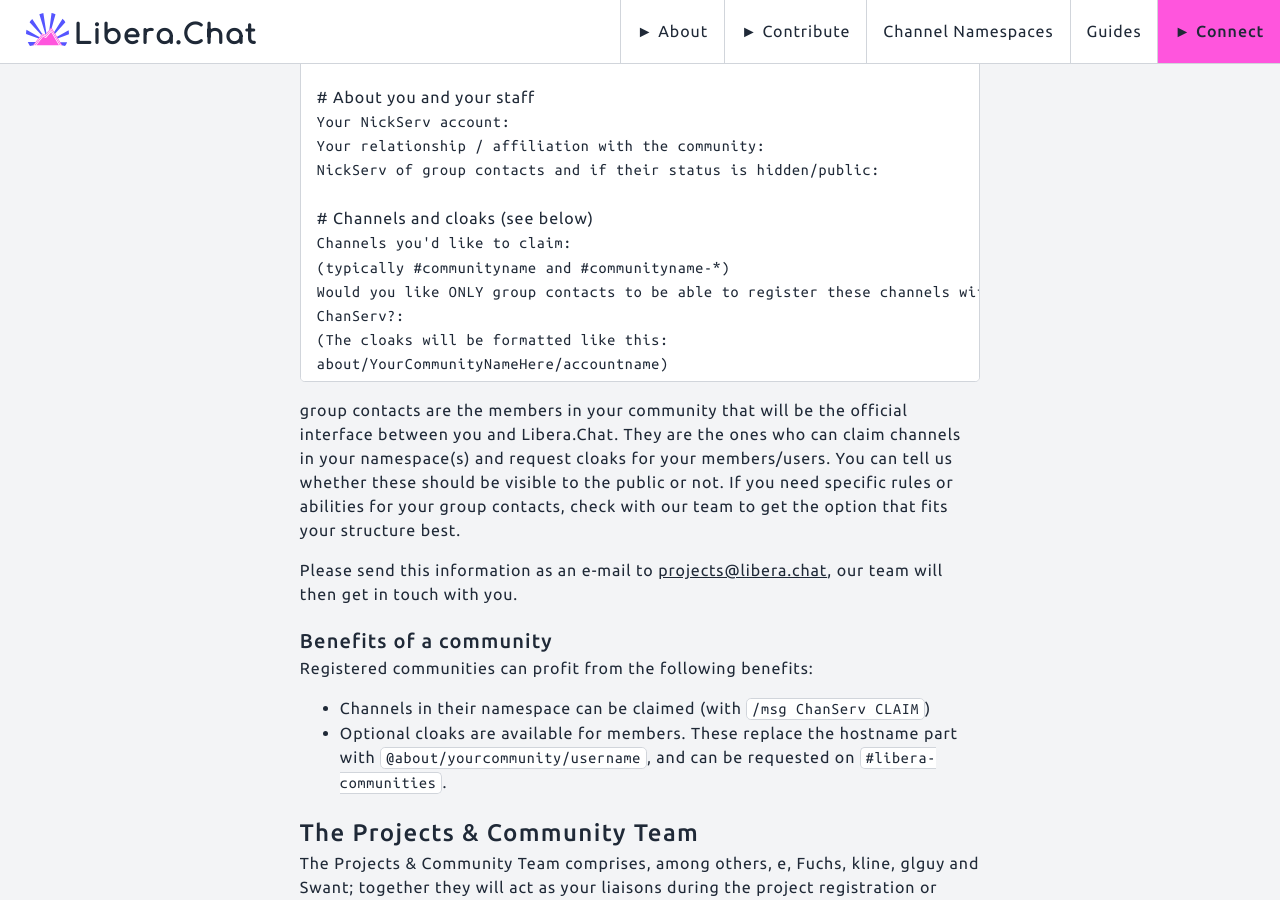
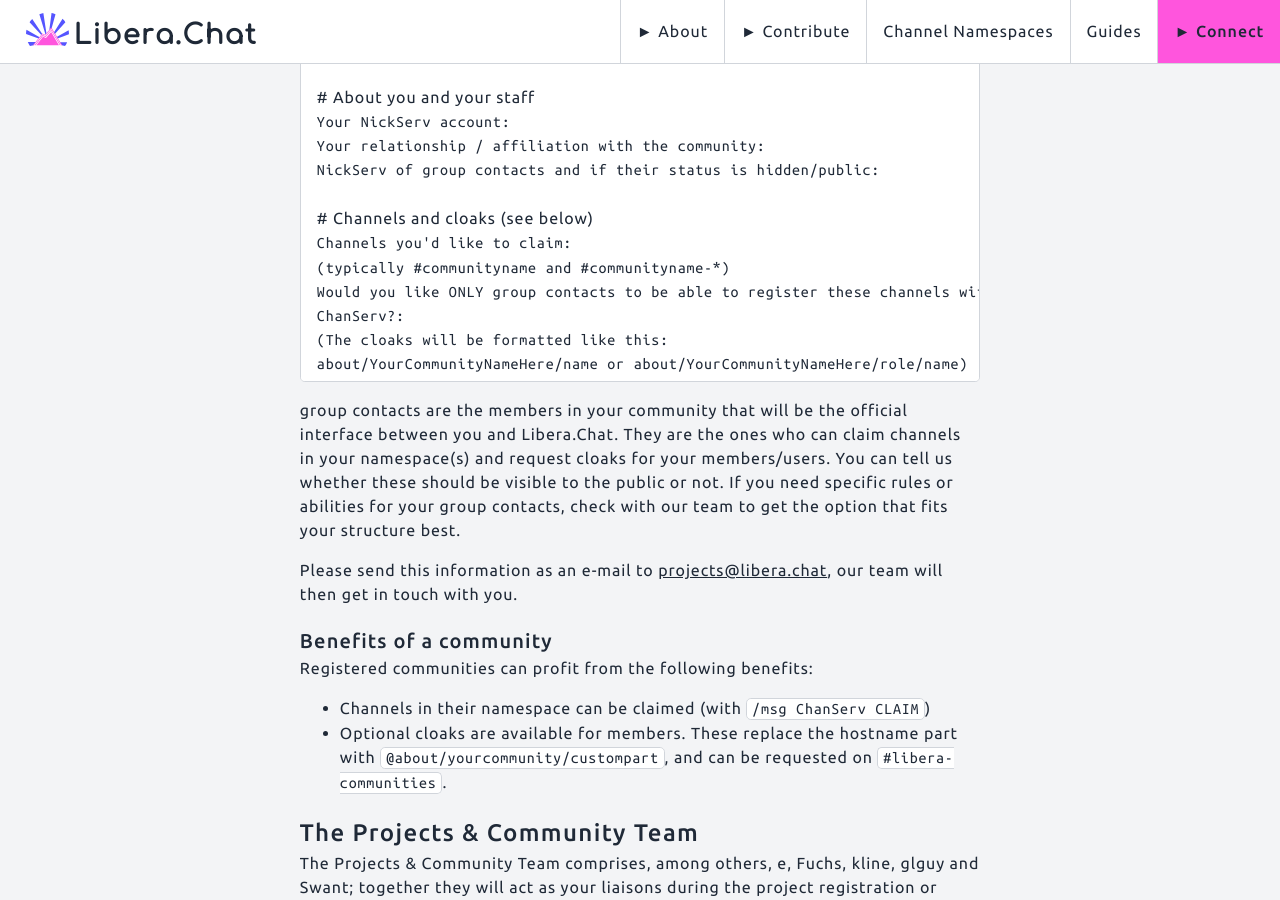
Before and after one commit to Libera-Chat/libera-chat.github.io, a Jekyll site: the page built from chanreg.md, in a window 1280 px wide and 900 px high, scrolled down 3743 px. Built offline with Jekyll 4.4.1, drawn with Linux system fonts in a browser that asks for light colours.

Commit message:
Update community cloak policies
These were already decided in the last meeting and communicated,
we just forgot to update this part of the documentation. Oops.

````diff
--- a/chanreg.md
+++ b/chanreg.md
@@ -191,7 +191,7 @@
 Would you like ONLY group contacts to be able to register these channels with
 ChanServ?:
 (The cloaks will be formatted like this:
-about/YourCommunityNameHere/accountname)
+about/YourCommunityNameHere/name or about/YourCommunityNameHere/role/name)
 ```
 
 group contacts are the members in your community that will be the official
@@ -211,7 +211,7 @@
 
 - Channels in their namespace can be claimed (with `/msg ChanServ CLAIM`)
 - Optional cloaks are available for members.
-  These replace the hostname part with `@about/yourcommunity/username`,
+  These replace the hostname part with `@about/yourcommunity/custompart`,
   and can be requested on `#libera-communities`.
 
 ## The Projects & Community Team
````
